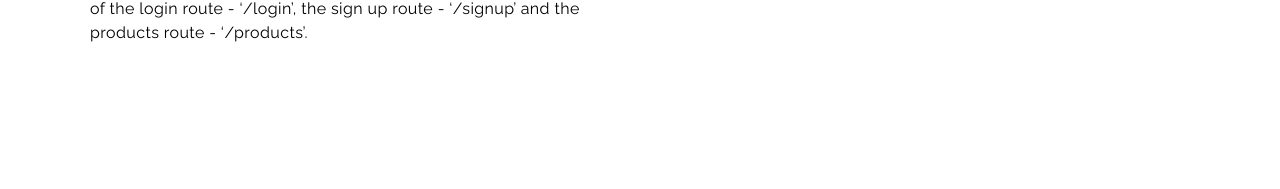
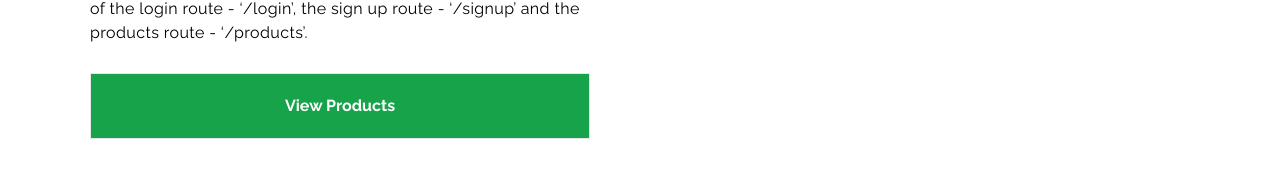
Before and after one commit to OscarMesh/third-semester-altschool-exam, a Vue app: page / in a window 1280 px wide. Shown: the part 332-521 px from the top of the page. Built offline with nearby package versions, Linux system fonts and the light colour scheme.

Commit message:
debugging

```diff
--- a/src/App.vue
+++ b/src/App.vue
@@ -2,7 +2,7 @@
   <div class="m-auto max-w-[1100px] font-raleway">
     <NavComponent />
     <hr />
-    <RouterView />
+    <router-view></router-view>
   </div>
   <p class="text-center h-[100%] text-gray-600 bottom-0">
     @oscarMesh AltSchool 3rd semester exam 2023
--- a/src/components/NavComponent.vue
+++ b/src/components/NavComponent.vue
@@ -23,18 +23,18 @@
         @click="onLogout()"
         class="p-2 border text-green-600 cursor-pointer border-green-600 hover:bg-green-600 hover:text-white"
       >
-        <a href="/">Logout</a>
+        <p>Logout</p>
       </li>
       <li
         class="p-2 cursor-pointer border text-white bg-green-600 hover:bg-opacity-0 hover:border-green-600 hover:text-green-600"
       >
-        <RouterLink to="/register">Register</RouterLink>
+        <router-link to="/register">Register</router-link>
       </li>
       <li
         v-if="isLoggedIn == true"
         class="p-2 cursor-pointer border text-white bg-green-600 hover:bg-opacity-0 hover:border-green-600 hover:text-green-600"
       >
-        <RouterLink to="/products">Products</RouterLink>
+        <router-link to="/products">Products</router-link>
       </li>
     </ul>
   </nav>
@@ -42,16 +42,21 @@
 
 <script>
 import { mapState } from "vuex";
+import { RouterLink } from "vue-router";
 import { useToast } from "vue-toastification";
 
 export default {
   name: "NavComponent",
+  components: {
+    RouterLink,
+  },
   data() {},
   methods: {
     onLogout() {
       const toast = useToast();
       this.$store.commit("auth/logout");
       this.$router.push("/login");
+      location.reload();
       toast.success("Logout Successful");
     },
   },
--- a/src/router/index.js
+++ b/src/router/index.js
@@ -66,18 +66,17 @@ const routes = [
 ];
 const router = createRouter({ history: createWebHistory(), routes });
 var isLoggedIn = JSON.parse(localStorage.getItem("isLoggedIn"));
-console.log(isLoggedIn);
 router.beforeEach((to, from, next) => {
   if (
     "authIsRequired" in to.meta &&
     to.meta.authIsRequired &&
-    isLoggedIn == false
+    isLoggedIn !== true
   ) {
     next("/login");
   } else if (
     "authIsRequired" in to.meta &&
     !to.meta.authIsRequired &&
-    isLoggedIn == true
+    isLoggedIn === true
   ) {
     next("/products");
   } else {
--- a/src/store/auth.js
+++ b/src/store/auth.js
@@ -17,7 +17,7 @@ export default {
     },
     login(state) {
       state.isLoggedIn = true;
-      localStorage.setItem("isLoggedIn", JSON.stringify(state.isLoggedIn))
+      localStorage.setItem("isLoggedIn", JSON.stringify(state.isLoggedIn));
     },
     intializeState(state) {
       if (
@@ -40,8 +40,7 @@ export default {
     },
     logout(state) {
       state.isLoggedIn = false;
-      JSON.parse(localStorage.setItem("isLoggedIn", false));
-
+      localStorage.setItem("isLoggedIn", false);
     },
   },
   actions: {
@@ -49,5 +48,9 @@ export default {
       commit("login", status);
     },
   },
-  getters: {},
+  getters: {
+    isLoggedIn(state) {
+      return state.isLoggedIn;
+    },
+  },
 };
--- a/src/views/HomeView.vue
+++ b/src/views/HomeView.vue
@@ -19,11 +19,12 @@
           ‘/products’.
         </p>
 
-        <!-- <button
-          class="p-5 font-bold cursor-pointer border text-white bg-green-600 hover:bg-opacity-0 hover:border-green-600 hover:text-green-600"
+        <router-link
+          to="/login"
+          class="p-5 font-bold cursor-pointer border text-white text-center bg-green-600 hover:bg-opacity-0 hover:border-green-600 hover:text-green-600"
         >
-          <RouterLink to="/products"> View Products</RouterLink>
-        </button> -->
+          View Products
+        </router-link>
       </div>
       <div class="w-[200px] md:w-[100%]">
         <Vue3Lottie :animationData="FlyingMan" />
@@ -49,8 +50,7 @@ export default {
   components: {
     Vue3Lottie,
     RouterLink,
-    // NavComponent,
+    // router,
   },
-  methods: {},
 };
 </script>
--- a/src/views/LoginView.vue
+++ b/src/views/LoginView.vue
@@ -1,7 +1,7 @@
 <template>
   <!-- <NavComponent /> -->
   <main
-    class="mt-10 flex flex-col h-[100vh] md:flex-row p-5 md:p-3 justify-between items-center"
+    class="mt-10 md:mt-0 flex flex-col h-[100vh] md:flex-row p-5 md:p-3 justify-between items-center"
   >
     <div class="flex flex-col max-w-[500px] w-full :">
       <h1 class="text-[30px] text-black font-bold mb-5">
@@ -100,8 +100,9 @@ export default {
     },
   },
   mounted() {
-    var user = JSON.parse(localStorage.getItem("user"));
-    this.user = user;
+    if (localStorage.getItem("user")) {
+      this.user = JSON.parse(localStorage.getItem("user"));
+    }
   },
 };
 </script>
```
Also changed, not shown: src/views/ProductsView.vue (+4 -4 lines).
